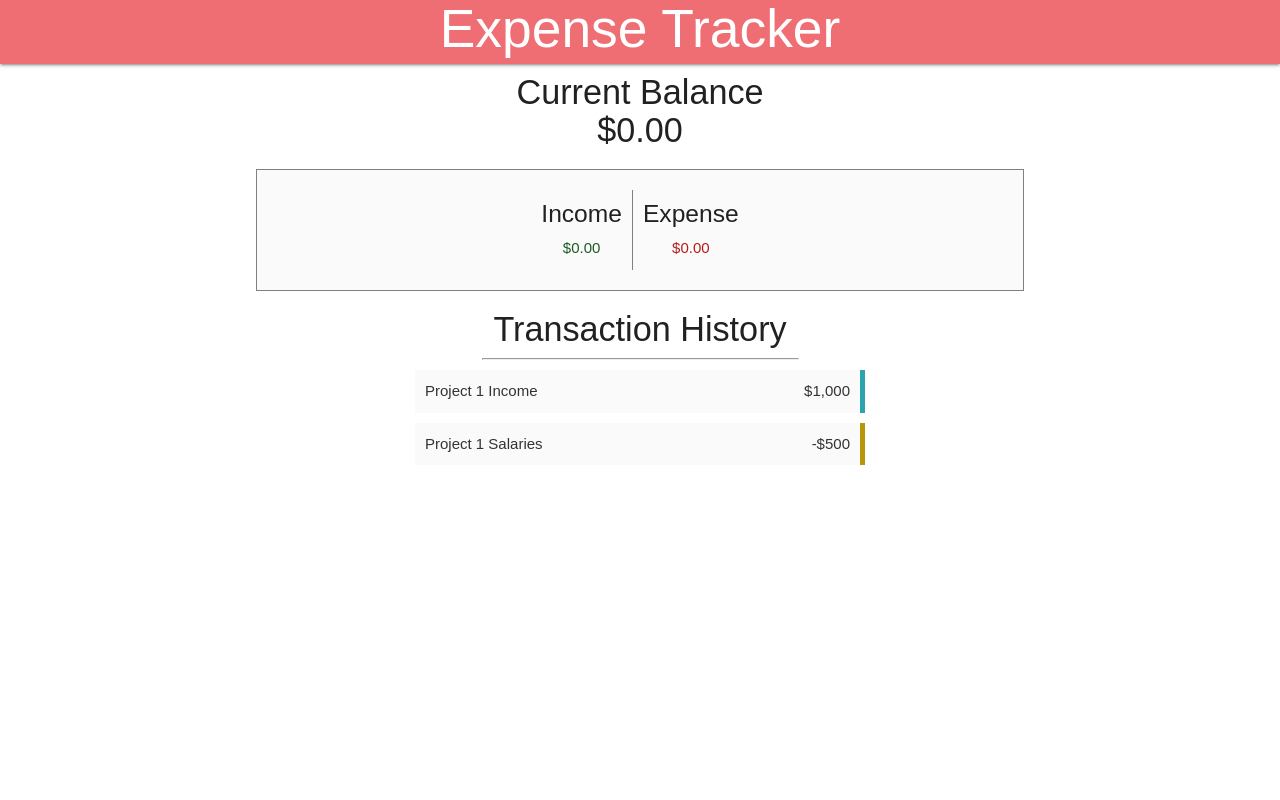
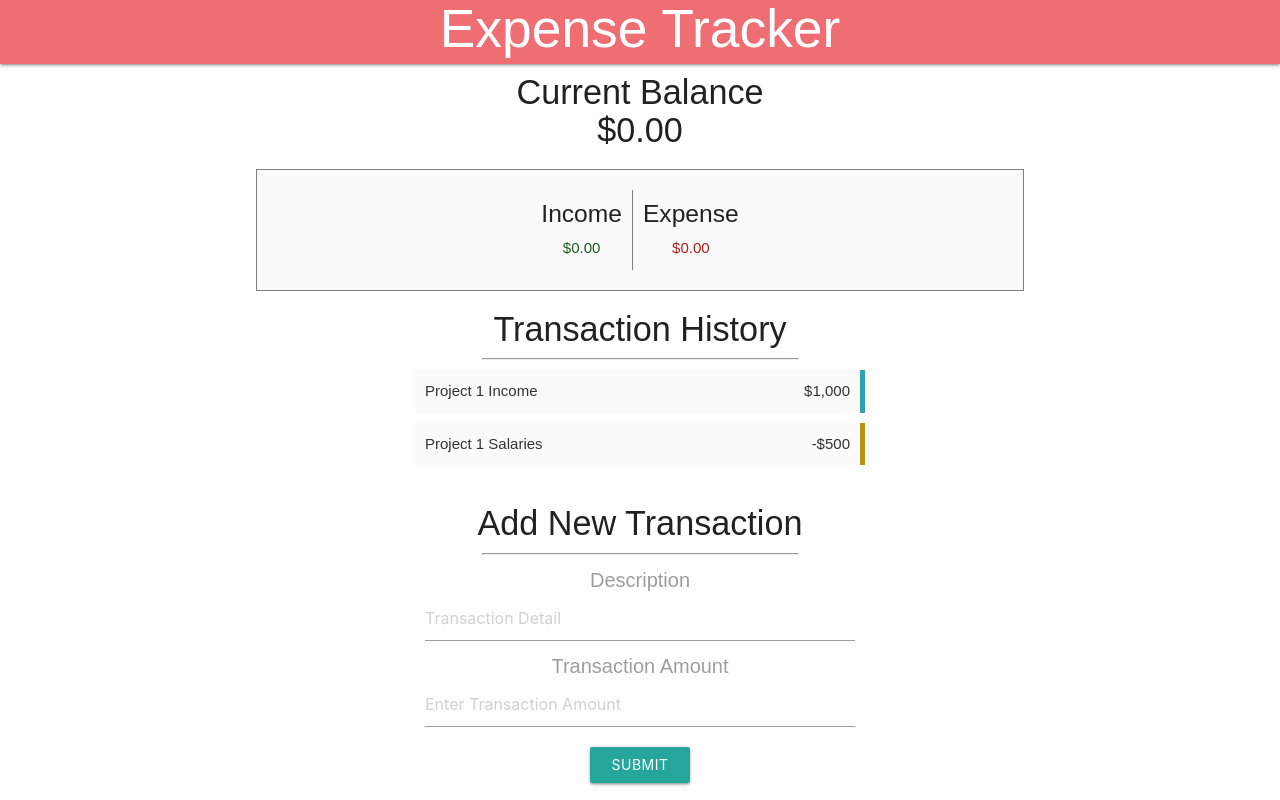
Before and after one commit to sohailshams/expense-tracker, a React (Create React App) app: page / in a window 1280 px wide. Built offline with nearby package versions, Linux system fonts and the light colour scheme.

Commit message:
Created AddTransaction component - added input form for the transactions

```diff
--- a/src/App.css
+++ b/src/App.css
@@ -111,3 +111,26 @@ body {
   max-width: 70%;
   margin: 10px auto !important;
 }
+
+.input-form {
+  padding: 0 10px !important;
+}
+
+.add-transaction {
+  margin: 10px auto !important;
+  max-width: 450px;
+  text-align: center;
+}
+
+.heading {
+  font-size: 20px !important;
+}
+
+.transaction-detail {
+  margin-bottom: 10px !important;
+}
+
+.submit-btn {
+  min-width: 100px !important;
+  margin-top: 20px !important;
+}
--- a/src/App.js
+++ b/src/App.js
@@ -3,6 +3,7 @@ import Balance from './components/Balance';
 import Header from './components/Header';
 import AccountSummary from './components/AccountSummary';
 import TransactionHistory from './components/TransactionHistory';
+import AddTransaction from './components/AddTransaction';
 
 function App() {
   return (
@@ -12,6 +13,7 @@ function App() {
         <Balance />
         <AccountSummary />
         <TransactionHistory />
+        <AddTransaction />
       </div>
     </div>
   );
--- a/src/components/AddTransaction.js
+++ b/src/components/AddTransaction.js
@@ -0,0 +1,42 @@
+import React from 'react';
+
+const AddTransaction = () => {
+  return (
+    <div className="add-transaction">
+      <h4>Add New Transaction</h4>
+      <hr className="underline" />
+      <form className="input-form">
+        <div className="form-control">
+          <label className="heading" htmlFor="description">
+            Description
+          </label>
+          <input
+            className="transaction-detail"
+            type="text"
+            id="description"
+            placeholder="Transaction Detail"
+          />
+        </div>
+        <div className="form-control">
+          <label className="heading" htmlFor="transaction-amount">
+            Transaction Amount
+          </label>
+          <input
+            type="number"
+            id="transaction-amount"
+            placeholder="Enter Transaction Amount"
+          />
+        </div>
+        <button
+          className="btn waves-effect waves-light submit-btn"
+          type="submit"
+          name="action"
+        >
+          Submit
+        </button>
+      </form>
+    </div>
+  );
+};
+
+export default AddTransaction;
```
Also changed, not shown: 1 other file (tests, documents, lock files or other folders).
